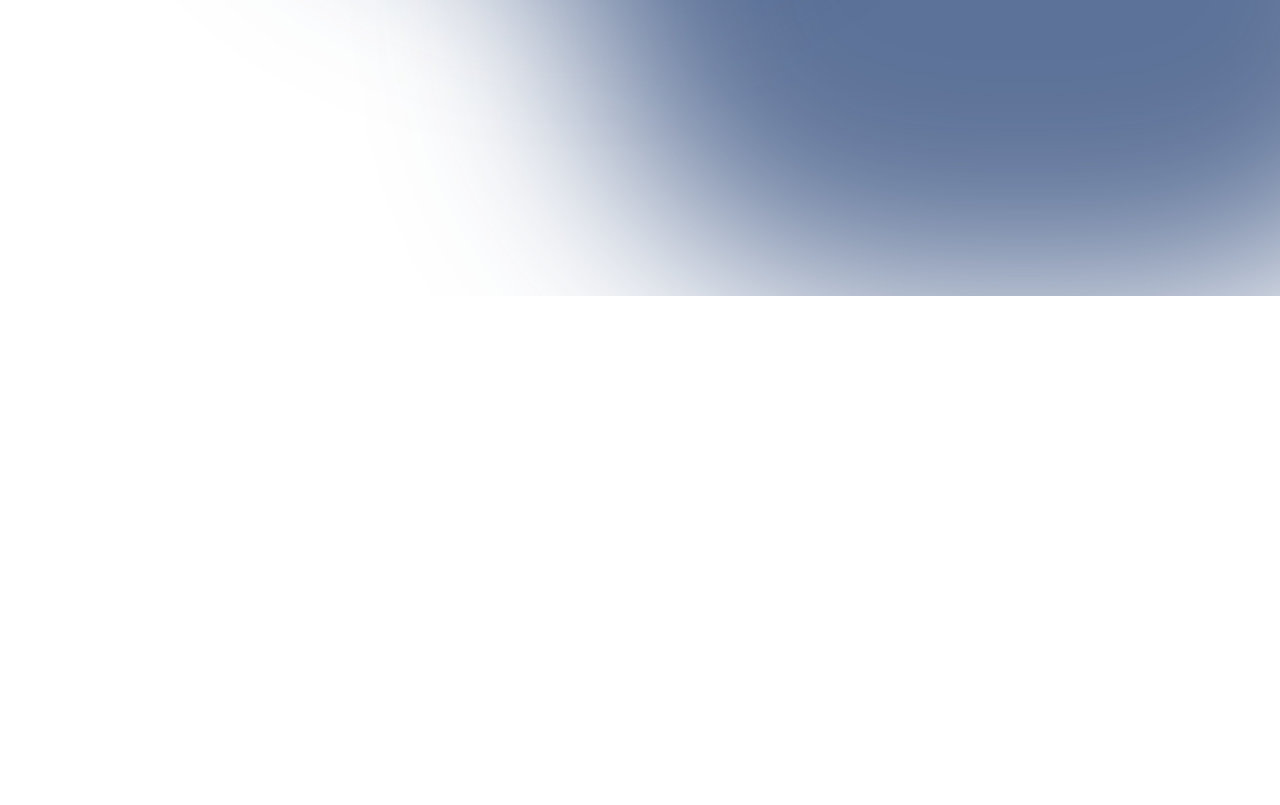
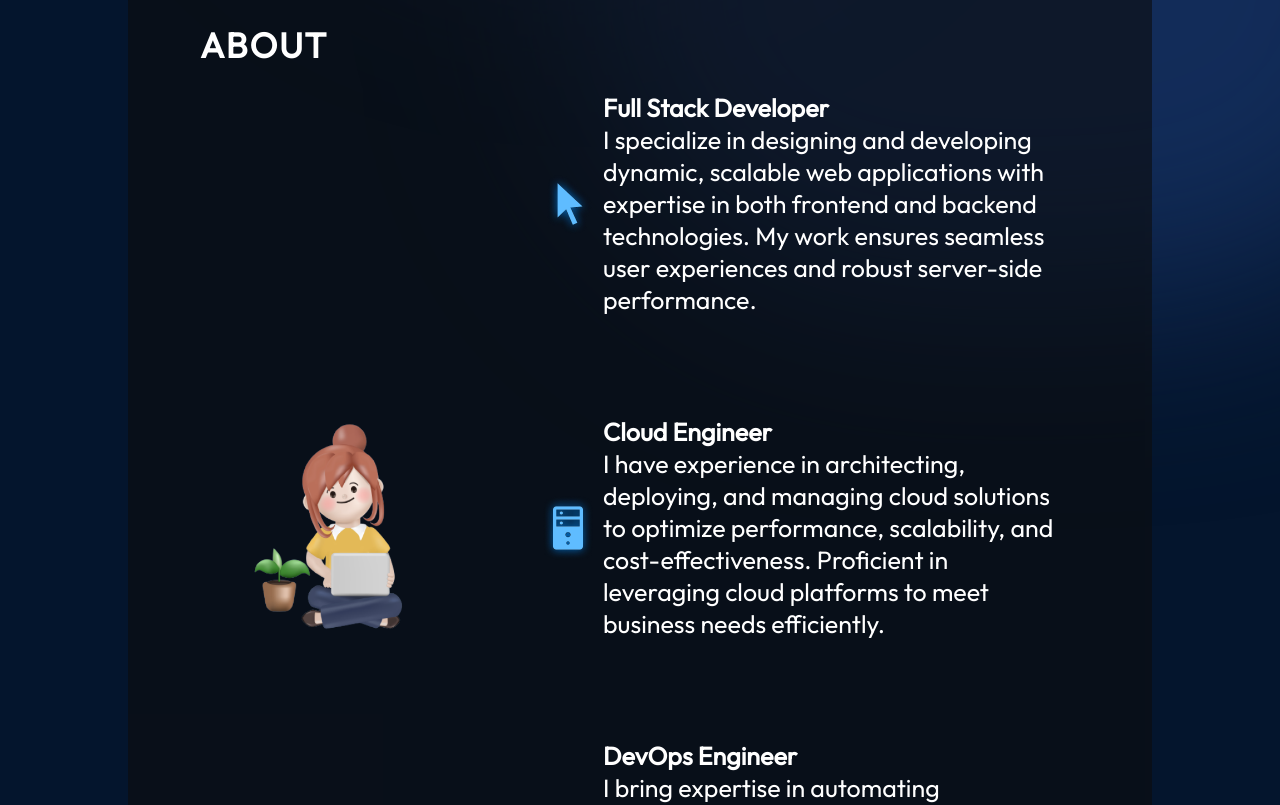
Before and after one commit to gurpinder2023/portfolio, a React (Vite) app: page / in a window 1280 px wide. Shown: the part 740-1545 px from the top of the page. Before the commit the page ends 1036 px from the top, so only its background shows below. Built offline with nearby package versions, Linux system fonts and the light colour scheme.

Commit message:
completed about page

```diff
--- a/src/App.jsx
+++ b/src/App.jsx
@@ -2,6 +2,7 @@
 import styles from  './App.module.css'
 import { Navbar } from './components/Navbar/Navbar'
 import { Hero } from './components/Hero/Hero'
+import { About } from './components/About/About'
 
 function App() {
 
@@ -10,6 +11,7 @@ function App() {
     <div className={styles.App}>
       <Navbar />
       <Hero />
+      <About />
     </div>
   )
 }
--- /dev/null
+++ b/src/components/About/About.jsx
@@ -0,0 +1,38 @@
+import React from 'react';
+import { getImageUrl } from '../../utils';
+import styles from './About.module.css';
+
+export const About = () => {
+    return (
+        <section className={styles.container} id ='about'>
+            <h2 className= {styles.title}>About</h2>
+            <div className={styles.content}>
+               <img src ={getImageUrl("about/aboutImage.png")} alt="About image"  className={styles.aboutImage}/>
+               <ul className={styles.aboutItems}>
+                <li className={styles.aboutItem}>
+                    <img src ={getImageUrl("about/cursorIcon.png")} alt="cursor"/>
+                    <div className={styles.aboutItemText}>
+                        <h3>Full Stack Developer</h3>
+                        <p> I specialize in designing and developing dynamic, scalable web applications with expertise in both frontend and backend technologies. My work ensures seamless user experiences and robust server-side performance.</p>
+                    </div>
+                </li>
+
+                <li className={styles.aboutItem}>
+                    <img src ={getImageUrl("about/serverIcon.png")} alt="cursor"/>
+                    <div className={styles.aboutItemText}>
+                        <h3>Cloud Engineer</h3>
+                        <p> I have experience in architecting, deploying, and managing cloud solutions to optimize performance, scalability, and cost-effectiveness. Proficient in leveraging cloud platforms to meet business needs efficiently.</p>
+                    </div>
+                </li>
+                <li className={styles.aboutItem}>
+                    <img src ={getImageUrl("about/uiIcon.png")} alt="cursor"/>
+                    <div className={styles.aboutItemText}>
+                        <h3>DevOps Engineer</h3>
+                        <p>I bring expertise in automating workflows, managing CI/CD pipelines, and ensuring reliable software delivery. Skilled in bridging development and operations to streamline deployment processes and improve system reliability.</p>
+                    </div>
+                </li>
+               </ul>
+            </div>
+        </section>
+    )
+};
--- /dev/null
+++ b/src/components/About/About.module.css
@@ -0,0 +1,95 @@
+@import "../../vars.css";
+
+.container{
+    position: relative;
+    background-color: rgba(12, 12, 12, 0.6);
+    border-radius: 50px;
+    padding: 72px;
+    margin-top: 129px;
+    z-index: 1;
+    margin-left: 10%;
+    margin-right: 10%;
+
+}
+
+.title{
+    color: var(--color-text);
+    font-size: 35px;
+    font-weight: 700;
+    letter-spacing: 1.75px;
+    text-transform: uppercase;
+}
+
+.content{
+    display:flex;
+    flex-direction: row;
+    align-items: center;
+
+
+}
+
+.aboutImage{
+    width: 35%;
+}
+
+
+.aboutItems{
+    color: var(--color-text);
+    display: flex;
+    flex-direction: column;
+    gap: 50px;
+}
+
+.aboutItem{
+    display: flex;
+    flex-direction: row;
+    align-items: center;
+    border-radius: 20px;
+    list-style: none;
+    padding: 25px;
+    background-image: linear-gradient(90deg, rgba(165,215,232,0.42) 0%, rgba(255,255,255,0) 100%);
+    background-size: 0 100%;
+    background-repeat: no-repeat;
+    transition: 0.4s;
+}
+
+.aboutItem:hover{
+    background-size: 100% 100%;
+    /* transition: background-size 0.5s; */
+}
+.aboutItem h3{
+    font-size: 25px;
+    font-weight: 600;
+}
+
+.aboutItem p{
+    font-size: 25px;
+
+}
+
+@media screen and (max-width: 830px){
+    .container{
+       background-color: transparent;
+       padding-left: 0;
+       padding-right: 0;
+    }
+    /* .title{
+        font-size: 25px;
+    } */
+    .content{
+        flex-direction: column;
+    }
+    .aboutImage{
+        display: none;
+    }
+
+    .aboutItems{
+        margin-top: 29px;
+    }
+    .aboutItem{
+        padding-left: 0;
+        padding-right: 0;
+    }
+
+
+}
--- a/src/components/Hero/Hero.jsx
+++ b/src/components/Hero/Hero.jsx
@@ -12,7 +12,7 @@ export const Hero = () => {
             <a href="mailto:gurpinderk714@gmail.com" className={Styles.contactBtn}>Contact Me</a>
         </div>
 
-        <img src ={getImageUrl("hero/heroImage.png")} alt="Hero image of me" className = {Styles.heroImg} />
+        <img src ={getImageUrl("hero/my.jpg")} alt="Hero image of me" className = {Styles.heroImg} />
 
         <div className={Styles.topBlur}/>
         <div className={Styles.bottomBlur}/>
--- a/src/components/Hero/Hero.module.css
+++ b/src/components/Hero/Hero.module.css
@@ -51,7 +51,9 @@
 
     width: 50%;
     z-index: 1;
+    /* height:10%; */
 
+    border-radius: 10%;
     animation-name: floating;
     animation-duration: 3s;
     animation-iteration-count: infinite;
@@ -63,7 +65,7 @@
         transform: translate(0, 0px);
     }
     50% {
-        transform: translate(0, 10px);
+        transform: translate(0, 5px);
     }
     100% {
         transform: translate(0, -0px);
```
Also changed, not shown: 1 other file (tests, documents, lock files or other folders).
